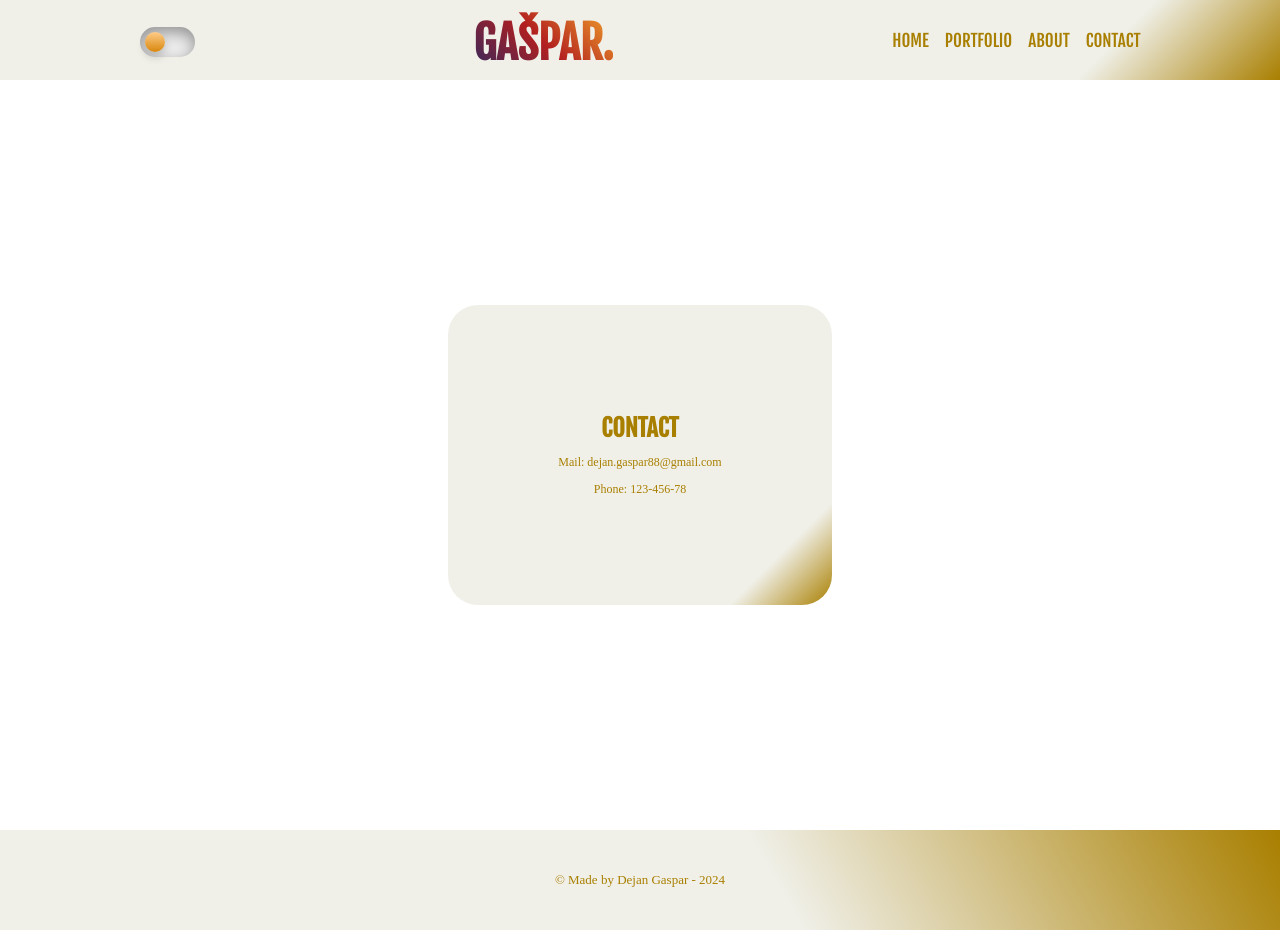
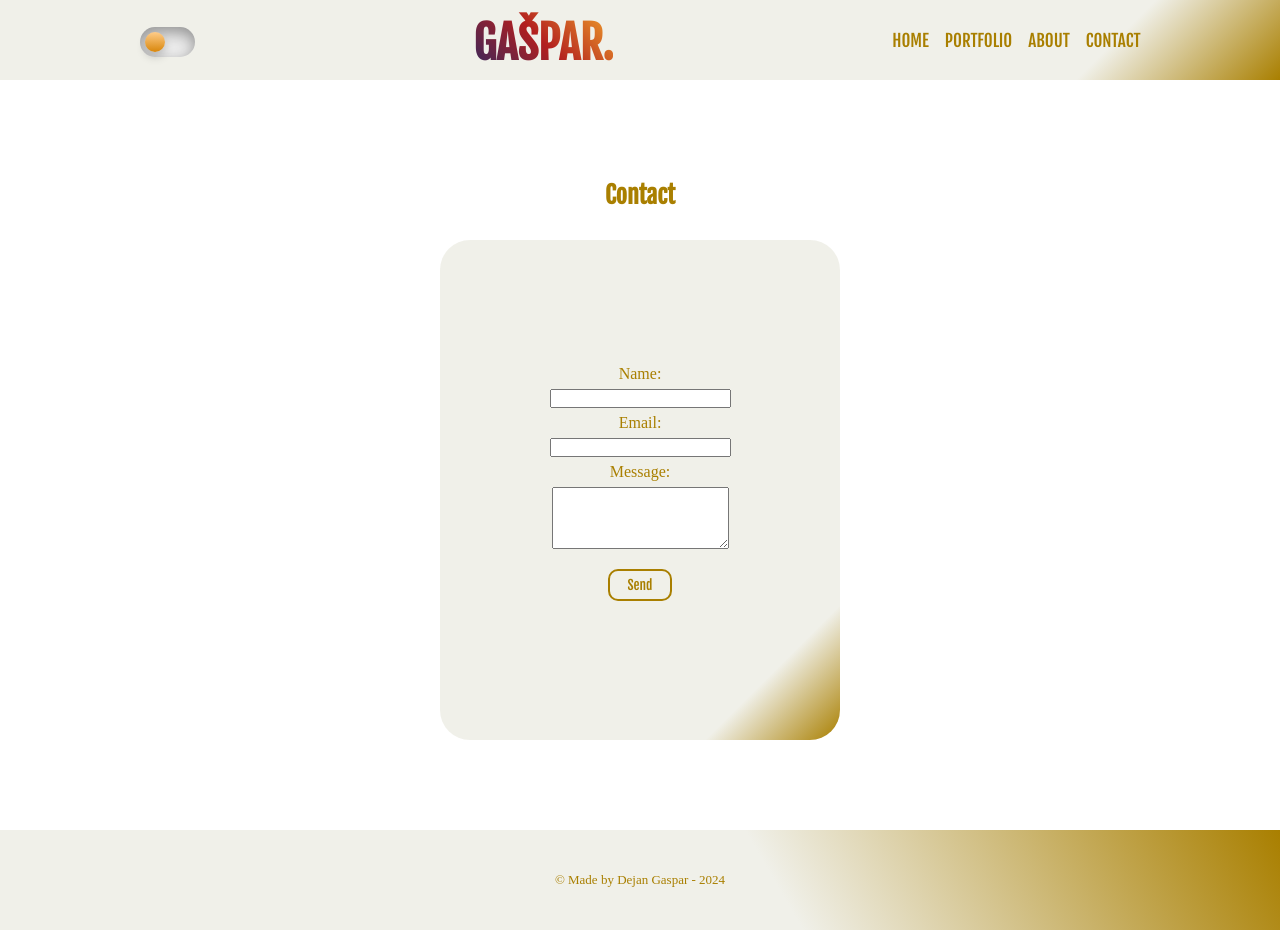
Before and after one commit to Gaspardious/react_resume, a React (Vite) app: page /contact in a window 1280 px wide. Built offline with nearby package versions, Linux system fonts and the light colour scheme.

Commit message:
contact form added + usecontext

```diff
--- /dev/null
+++ b/src/components/form/FormProvider.jsx
@@ -0,0 +1,32 @@
+import React, { createContext, useContext, useState } from 'react';
+
+// Creating the context
+const FormContext = createContext();
+
+// This is a custom hook to use the context
+export function useForm() {
+    return useContext(FormContext);
+}
+
+// Provider component
+export function FormProvider({ children }) {
+    const [formData, setFormData] = useState({
+        name: '',
+        email: '',
+        message: ''
+    });
+
+    const handleChange = (e) => {
+        const { name, value } = e.target;
+        setFormData(prevFormData => ({
+            ...prevFormData,
+            [name]: value
+        }));
+    };
+
+    return (
+        <FormContext.Provider value={{ formData, handleChange }}>
+            {children}
+        </FormContext.Provider>
+    );
+}
--- a/src/components/themetoggler/themetoggler.module.css
+++ b/src/components/themetoggler/themetoggler.module.css
@@ -1,5 +1,5 @@
 
-label {
+.label {
     width: 55px;
     height: 30px;
     position: relative;
@@ -12,7 +12,7 @@ label {
     margin-bottom: 15px;
 }
 
-label:after {
+.label:after {
     content: "";
     width: 20px;
     height: 20px;
@@ -25,17 +25,17 @@ label:after {
     transition: 0.3s;
 }
 
-input {
+.input {
     width: 0;
     height: 0;
     visibility: hidden;
 }
 
-input:checked + label {
+.input:checked + label {
     background: #00cf1c;
 }
 
-input:checked + label:after {
+.input:checked + label:after {
     left: calc(100% - 25px); /* Updated to move correctly within the label */
     background: linear-gradient(180deg, #777, #3a3a3a);
 }
--- a/src/pages/contact/Contact.jsx
+++ b/src/pages/contact/Contact.jsx
@@ -1,18 +1,58 @@
 
 import styles from './contact.module.css'
+import { FormProvider, useForm } from '../../components/form/FormProvider';
 
-const Contact = () => {
+
+const ContactForm = () => {
+  const { formData, handleChange } = useForm();
+
+
   return (
     <>
-    <div className={styles.contact}>
-        <section className={styles.contact__section}>
-            <h1 className={styles.contact__title}>CONTACT</h1>
-                <p className={styles.contact__desc}>Mail: dejan.gaspar88@gmail.com</p>
-                <p className={styles.contact__desc}>Phone: 123-456-78</p>
-        </section>
-    </div>
+    <div className={styles.contact} >
+     <h2>Contact</h2>
+      <form className={styles.contact__section} action="">
+      <label className={styles.contact_label} htmlFor="name">Name:</label>
+      <input
+          type="text"
+          id="name"
+          name="name"
+          value={formData.name}
+          onChange={handleChange}
+      />
+
+      <label className={styles.contact_label} htmlFor="email">Email:</label>
+              <input
+                  type="email"
+                  id="email"
+                  name="email"
+                  value={formData.email}
+                  onChange={handleChange}
+              />
+
+              <label className={styles.contact_label} htmlFor="message">Message:</label>
+              <textarea
+                  id="message"
+                  name="message"
+                  rows="4"
+                  value={formData.message}
+                  onChange={handleChange}
+              ></textarea>
+
+              <button type="submit">Send</button>
+
+        </form>
+        </div>
 </>
   )
 }
 
+function Contact() {
+  return (
+      <FormProvider>
+          <ContactForm />
+      </FormProvider>
+  );
+}
+
 export default Contact
--- a/src/pages/contact/contact.module.css
+++ b/src/pages/contact/contact.module.css
@@ -4,7 +4,7 @@
     flex-direction: column;
     align-items: center;
     justify-content: center;
-    height: 750px;
+    min-height: 750px;
 }
 
 .contact__section {
@@ -16,8 +16,8 @@
     padding: 10px;
     background: linear-gradient(135deg, var(--main-color) 85%, var(--main-text-color));
     border-radius: 30px;
-    min-width: 30%;
-    min-height: 40% ;
+    min-width: 400px;
+    min-height: 500px ;
 }
 
 .contact > .contact__section > .contact__title, .contact__desc {
@@ -27,3 +27,8 @@
 .contact__title {
     font-family: var(--title-font);
 }
+
+.contact_label {
+    color: var(--main-text-color);
+    padding: 6px;
+}
```
Also changed, not shown: 1 other file (tests, documents, lock files or other folders).
